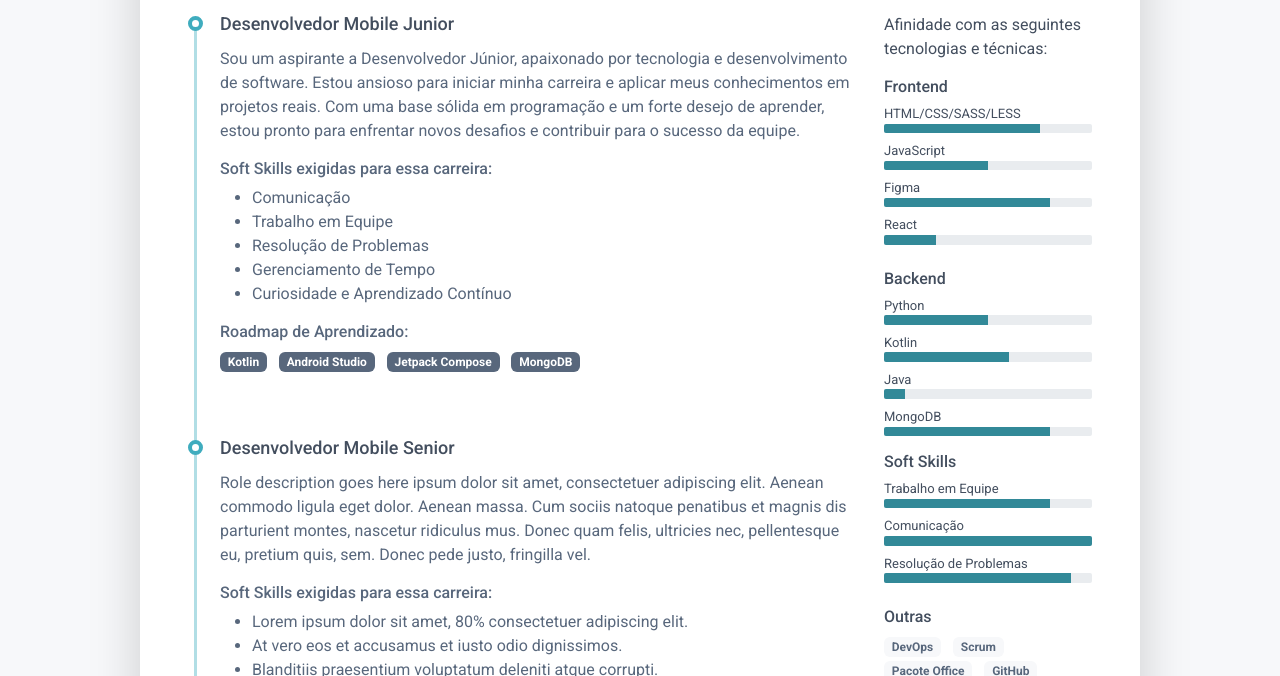
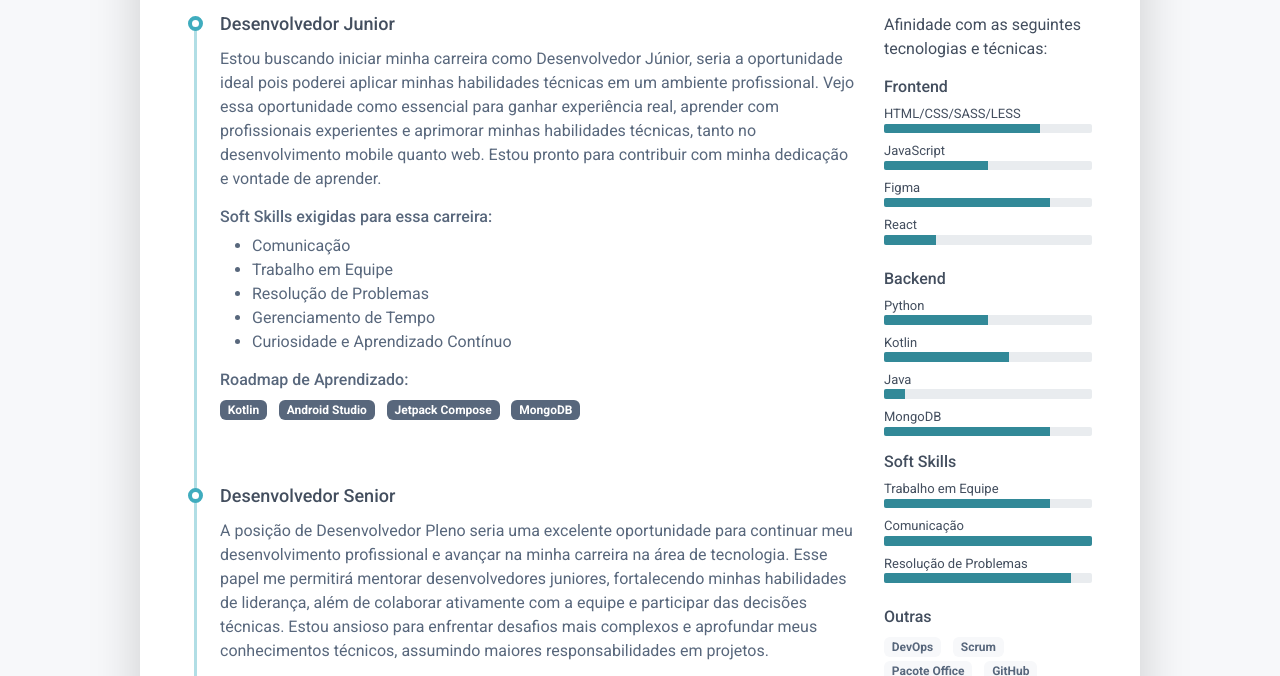
Before and after one commit to KawanTurchiai/Mapa_De_Carreira, a plain HTML site: page index.html in a window 1280 px wide. Shown: the part 691-1367 px from the top of the page. Drawn offline with Linux system fonts and the light colour scheme.

Commit message:
Update index.html

```diff
--- a/index.html
+++ b/index.html
@@ -114,14 +114,14 @@
 
 										<div class="resume-timeline-item-header mb-2">
 											<div class="d-flex flex-column flex-md-row">
-												<h3 class="resume-position-title font-weight-bold mb-1">Desenvolvedor Mobile Junior</h3>
+												<h3 class="resume-position-title font-weight-bold mb-1">Desenvolvedor Junior</h3>
 											</div>
 										</div>
 										<div class="resume-timeline-item-desc">
-											<p> Sou um aspirante a Desenvolvedor Júnior, apaixonado por tecnologia e desenvolvimento de software.
-												Estou ansioso para iniciar minha carreira e aplicar meus conhecimentos em projetos reais.
-												Com uma base sólida em programação e um forte desejo de aprender,
-												estou pronto para enfrentar novos desafios e contribuir para o sucesso da equipe.
+											<p> Estou buscando iniciar minha carreira como Desenvolvedor Júnior, seria a oportunidade ideal pois poderei aplicar
+												minhas habilidades técnicas em um ambiente profissional. Vejo essa oportunidade como essencial para ganhar
+												experiência real, aprender com profissionais experientes e aprimorar minhas habilidades técnicas, tanto no
+												desenvolvimento mobile quanto web. Estou pronto para contribuir com minha dedicação e vontade de aprender.
 											</p>
 											<h4 class="resume-timeline-item-desc-heading font-weight-bold">
 												Soft Skills exigidas para essa carreira:
@@ -157,15 +157,15 @@
 
 										<div class="resume-timeline-item-header mb-2">
 											<div class="d-flex flex-column flex-md-row">
-												<h3 class="resume-position-title font-weight-bold mb-1">Desenvolvedor Mobile Senior</h3>
+												<h3 class="resume-position-title font-weight-bold mb-1">Desenvolvedor Senior</h3>
 											</div>
 										</div>
 										<div class="resume-timeline-item-desc">
-											<p>Role description goes here ipsum dolor sit amet, consectetuer adipiscing
-												elit. Aenean commodo ligula eget dolor. Aenean massa. Cum sociis natoque
-												penatibus et magnis dis parturient montes, nascetur ridiculus mus. Donec
-												quam felis, ultricies nec, pellentesque eu, pretium quis, sem. Donec
-												pede justo, fringilla vel.</p>
+											<p> A posição de Desenvolvedor Pleno seria uma excelente oportunidade para continuar meu desenvolvimento
+												profissional e avançar na minha carreira na área de tecnologia. Esse papel me permitirá mentorar desenvolvedores
+												juniores, fortalecendo minhas habilidades de liderança, além de colaborar ativamente com a equipe e participar
+												das decisões técnicas. Estou ansioso para enfrentar desafios mais complexos e aprofundar meus conhecimentos
+												técnicos, assumindo maiores responsabilidades em projetos.</p>
 											<h4 class="resume-timeline-item-desc-heading font-weight-bold">
 												Soft Skills exigidas para essa carreira:
 											</h4>
```
